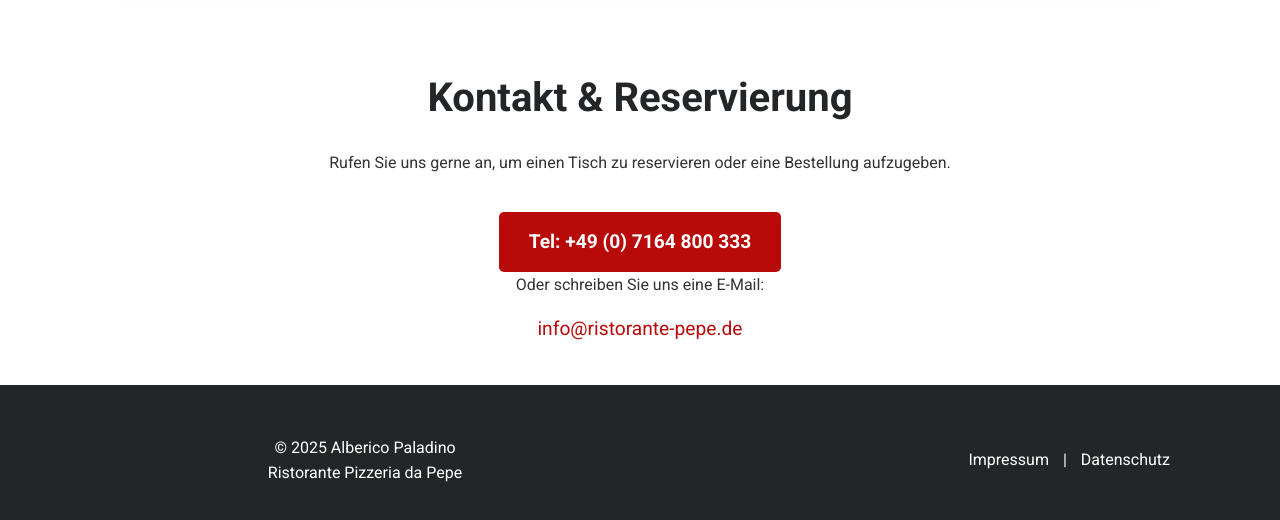
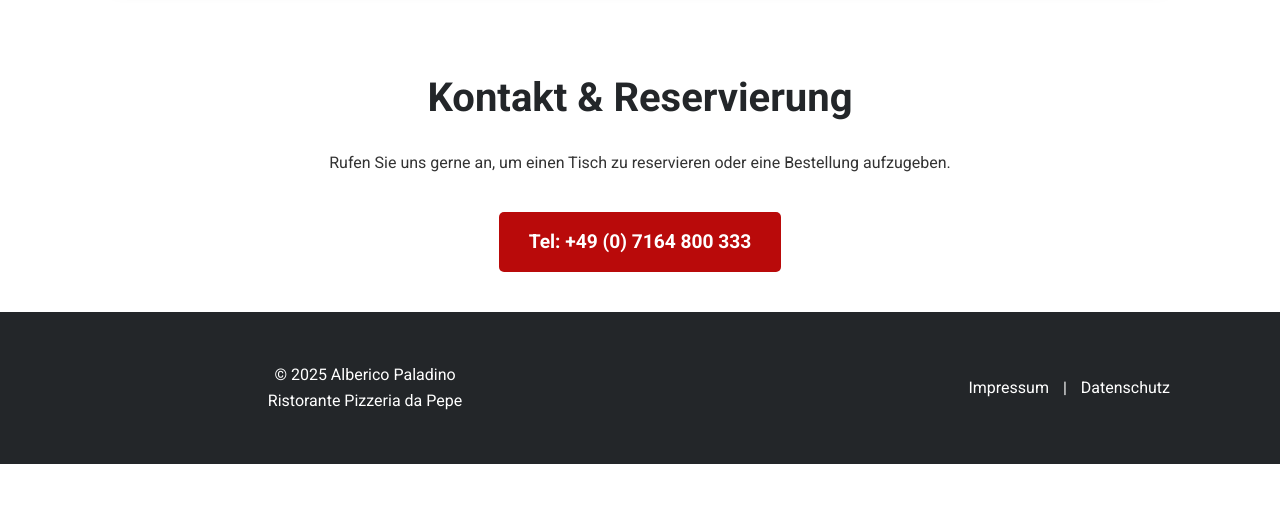
Before and after one commit to kondratschin/pepe, a plain HTML site: page index.html in a window 1280 px wide. Shown: the part 2119-2639 px from the top of the page. After the commit the page ends 2583 px from the top, so only its background shows below. Drawn offline with Linux system fonts and the light colour scheme.

Commit message:
Remove email contact section from the contact page

```diff
--- a/index.html
+++ b/index.html
@@ -96,8 +96,8 @@
             <h2>Kontakt & Reservierung</h2>
             <p>Rufen Sie uns gerne an, um einen Tisch zu reservieren oder eine Bestellung aufzugeben.</p>
             <a href="tel:+497164800333" class="btn contact-btn">Tel: +49 (0) 7164 800 333</a>
-            <p>Oder schreiben Sie uns eine E-Mail:</p>
-            <a href="mailto:info@ristorante-pepe.de" class="contact-link">info@ristorante-pepe.de</a>
+            <!-- <p>Oder schreiben Sie uns eine E-Mail:</p>
+            <a href="mailto:info@ristorante-pepe.de" class="contact-link">info@ristorante-pepe.de</a> -->
         </section>
     </main>
 
```
